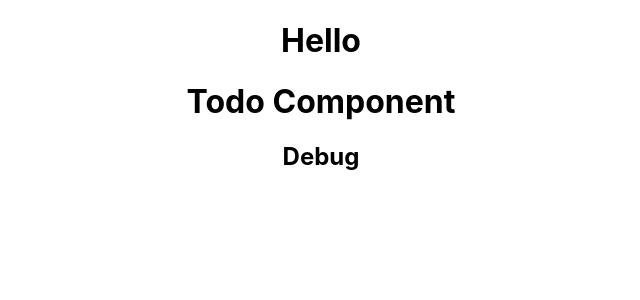
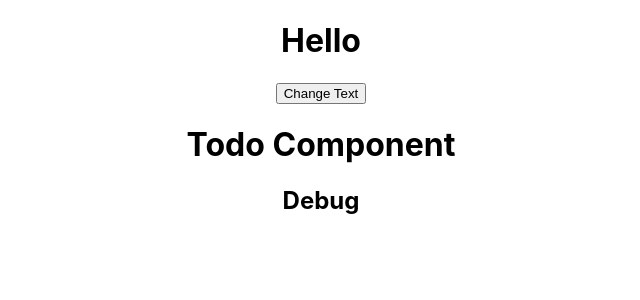
Before and after one commit to rohithsagar/reactjs, a React (Create React App) app: page / in a window 1280 px wide. Shown: the top 300 px of the page, without its empty margins (319-959 px from the left). Built offline with nearby package versions, Linux system fonts and the light colour scheme.

Commit message:
state change

```diff
--- a/src/App.js
+++ b/src/App.js
@@ -5,14 +5,19 @@ import Todo from "./component/Todo";
 class App extends Component {
   state = {
     myString: "Hello",
-    myStringOne: "Debug"
+    myStringOne: "Debug",
   };
-
+  handleChange = () => {
+    this.setState({
+      myStringOne: "Media"
+    })
+  };
   render() {
     return (
       <div className="App">
         <h1>{this.state.myString}</h1>
-        <Todo  myStringOne={this.state.myStringOne} />
+        <button onClick={this.handleChange}> Change Text</button>
+        <Todo myStringOne={this.state.myStringOne} />
       </div>
     );
   }
```
